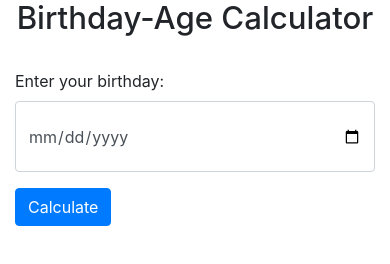
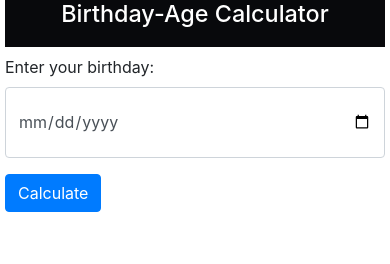
Before and after one commit to biprahouse-softwaresolutions/biprahouse-softwaresolutions.github.io, a plain HTML site: page index.html in a window 390 px wide. Drawn offline with nearby package versions, Linux system fonts and the light colour scheme.

Commit message:
changess

```diff
--- a/index.html
+++ b/index.html
@@ -42,8 +42,8 @@
 
         @media (max-width: 500px) {
             .text-center {
-                font-size: 8vw !important;
-                margin-bottom: 2rem !important;
+                font-size: 6vw !important;
+
             }
         }
 
@@ -61,8 +61,8 @@
 <body>
     <div class="container">
         <div class="row">
-            <div class="col-sm-12">
-                <h2 class="text-center">Birthday-Age Calculator</h2>
+            <div class="col-sm-12" style="padding-left: 5px;padding-right: 5px;">
+                <h2 class="text-center" style="background-color: rgb(8, 9, 12);color: white;padding-bottom: 1.2rem !important;">Birthday-Age Calculator</h2>
                 <form>
                     <div class="form-group">
                         <label for="bday">Enter your birthday:</label>
@@ -75,7 +75,7 @@
             <div class="col-sm-12">
                 <p id="paraHidden" style="display: none;"><span id="hiddenText"
                         style="color: blue;font-weight: bold;text-decoration: underline;cursor: pointer;">Click
-                        here</span> to know what happened on your Bday.
+                        here</span> to know what were happened on your Bday.
                 </p>
             </div>
 
```
